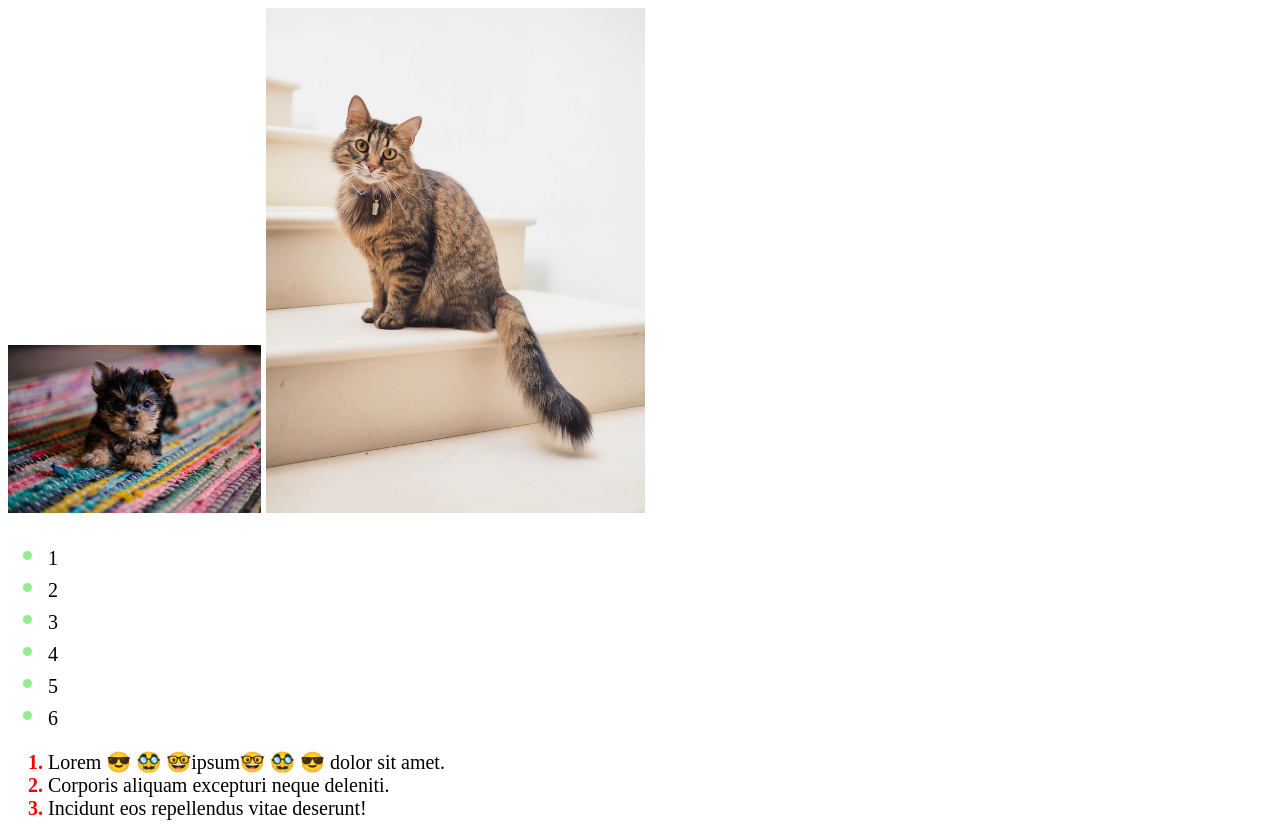
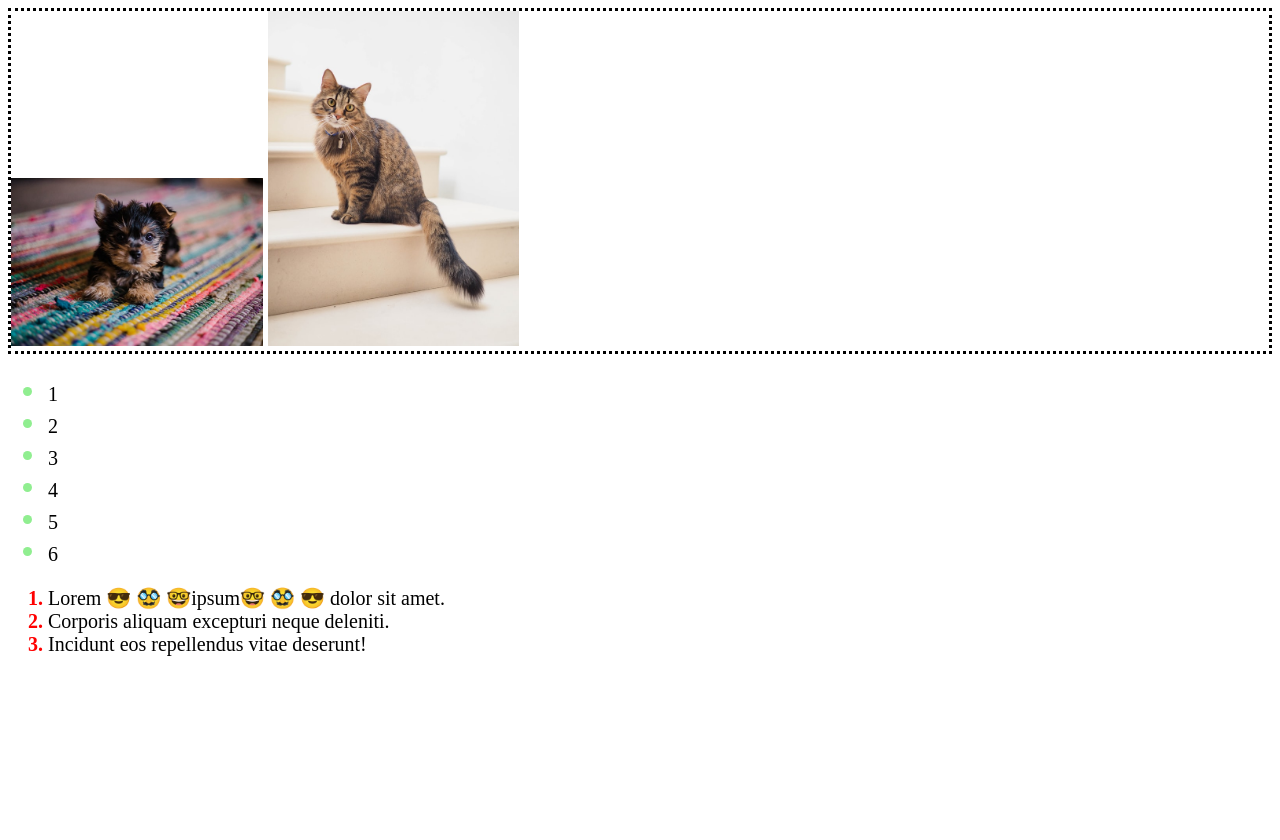
Before and after one commit to lxpan/odin-fullstack-js, a plain HTML site: page intermediate_html/css-advanced-selectors/selectors-pseudo-elements.html in a window 1280 px wide. After the commit the page ends 800 px from the top, so only its background shows below. Drawn offline with Linux system fonts and the light colour scheme.

Commit message:
Add attribute selectors with regular expressions

```diff
--- a/intermediate_html/css-advanced-selectors/selectors-pseudo-elements.html
+++ b/intermediate_html/css-advanced-selectors/selectors-pseudo-elements.html
@@ -66,16 +66,29 @@
             width: 20%;
         }
 
-
+        /* targets all img tags that have src with "cat.jpg" */
         img[src="cat.jpg"] {
             width: 30%;
+        }
+
+        /* Targets any img with src attribute containing 'at' anywhere */
+        img[src*='at'] {
+            width: 20%;
+        }
+
+        /* Targets any class that starts with 'pet' */
+        [class^='pet'] {
+            border: 3px dotted black;
         }
     </style>
 </head>
 
 <body>
-    <img src="puppy.jpg" alt="">
-    <img src="cat.jpg" alt="">
+
+    <div class="petContainer">
+        <img src="puppy.jpg" alt="">
+        <img src="cat.jpg" alt="">
+    </div>
 
     <ul class="myList">
         <li>1</li>
```
